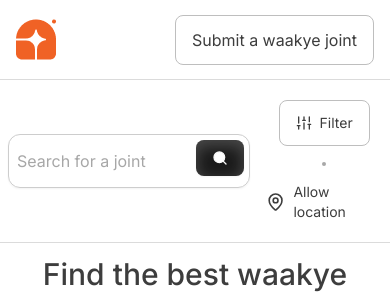
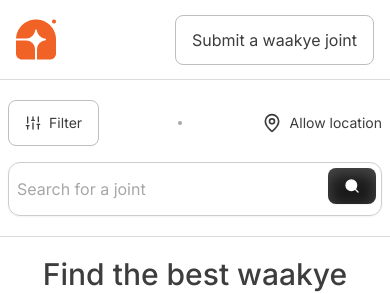
Before and after one commit to saeedyussif663/waaakyeee, a React (Vite) app: page / in a window 390 px wide. Shown: the top 294 px of the page. Built offline with nearby package versions, Linux system fonts and the light colour scheme.

Commit message:
refactor: improve layout and styling for header component

```diff
--- a/src/components/header.tsx
+++ b/src/components/header.tsx
@@ -31,22 +31,22 @@ export default function Header() {
 
   return (
     <article className="fixed top-20 z-10 w-full bg-white">
-      <section className="flex max-w-[1520px] items-center justify-between gap-4 border-b border-[#DBDBDB] px-2 py-5 md:px-6">
+      <section className="flex max-w-[1520px] flex-col-reverse justify-between gap-4 border-b border-[#DBDBDB] px-2 py-5 md:flex-row md:items-center md:px-6">
         {/* search */}
         <Form {...form}>
           <form
             onSubmit={form.handleSubmit(onSubmit)}
-            className="relative flex"
+            className="relative flex w-full md:w-auto"
           >
             <FormField
               control={form.control}
               name="query"
               render={({ field }) => (
-                <FormItem>
+                <FormItem className="w-full">
                   <FormControl>
                     <Input
                       placeholder="Search for a joint "
-                      className="h-[54px] rounded-[12px] border-[0.5px] border-[#CDCDCD] p-2 text-[#A7A7A7] placeholder:text-[#A7A7A7] focus-visible:ring-0 md:w-[500px]"
+                      className="h-[54px] w-full rounded-[12px] border-[0.5px] border-[#CDCDCD] p-2 text-[#A7A7A7] placeholder:text-[#A7A7A7] focus-visible:ring-0 md:w-[500px]"
                       {...field}
                     />
                   </FormControl>
@@ -65,7 +65,7 @@ export default function Header() {
         </Form>
 
         {/* location */}
-        <article className="flex flex-col items-center gap-4 sm:flex-row">
+        <article className="flex w-full flex-row items-center justify-between gap-4 md:w-auto">
           <div className="flex items-center justify-center gap-2 rounded-[8px] border-[0.5px] border-[#BEBEBE] px-4 py-3 text-sm text-[#3D3D3D] sm:text-base">
             <SlidersHorizontal size={16} className="rotate-90" />
             <p>Filter</p>
```
